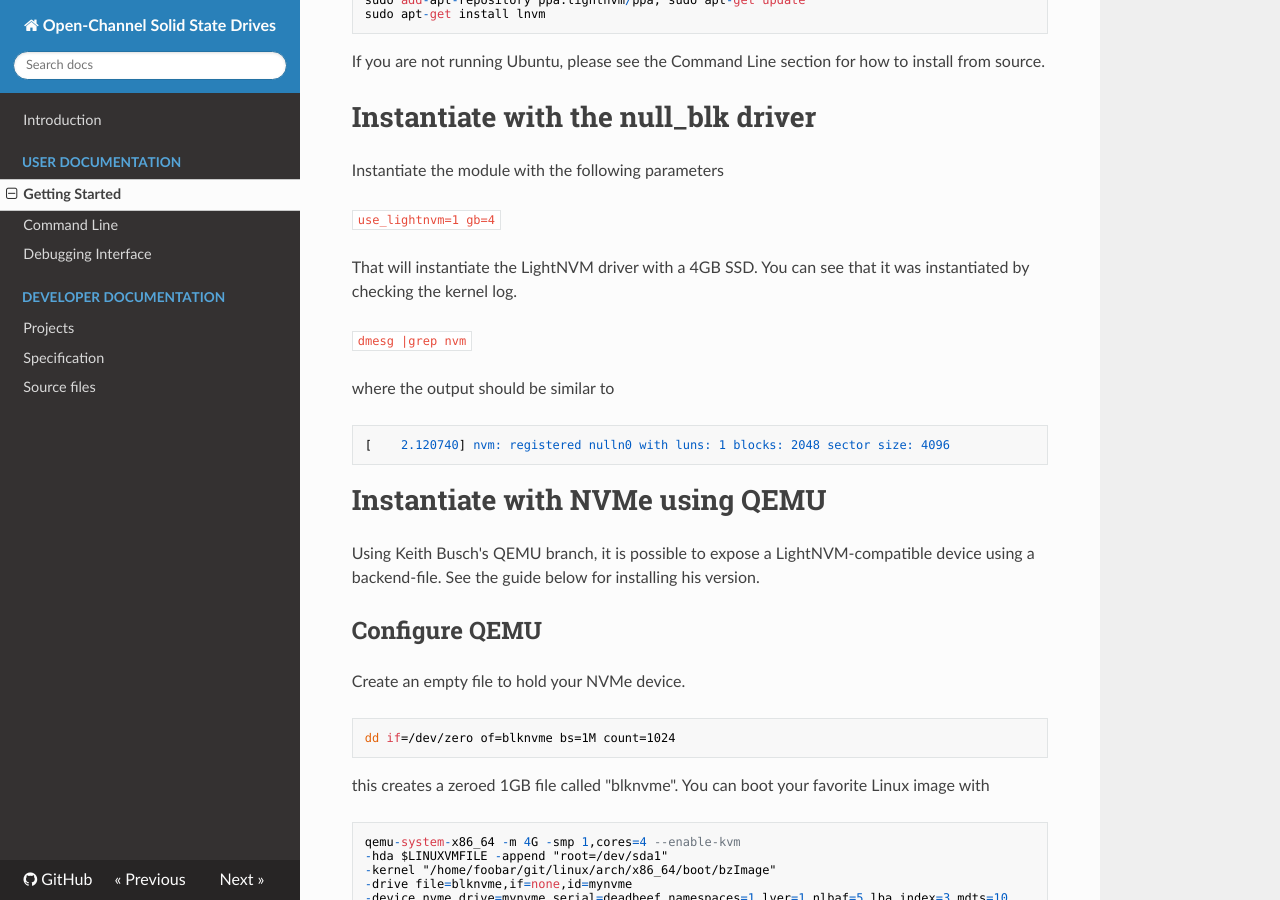
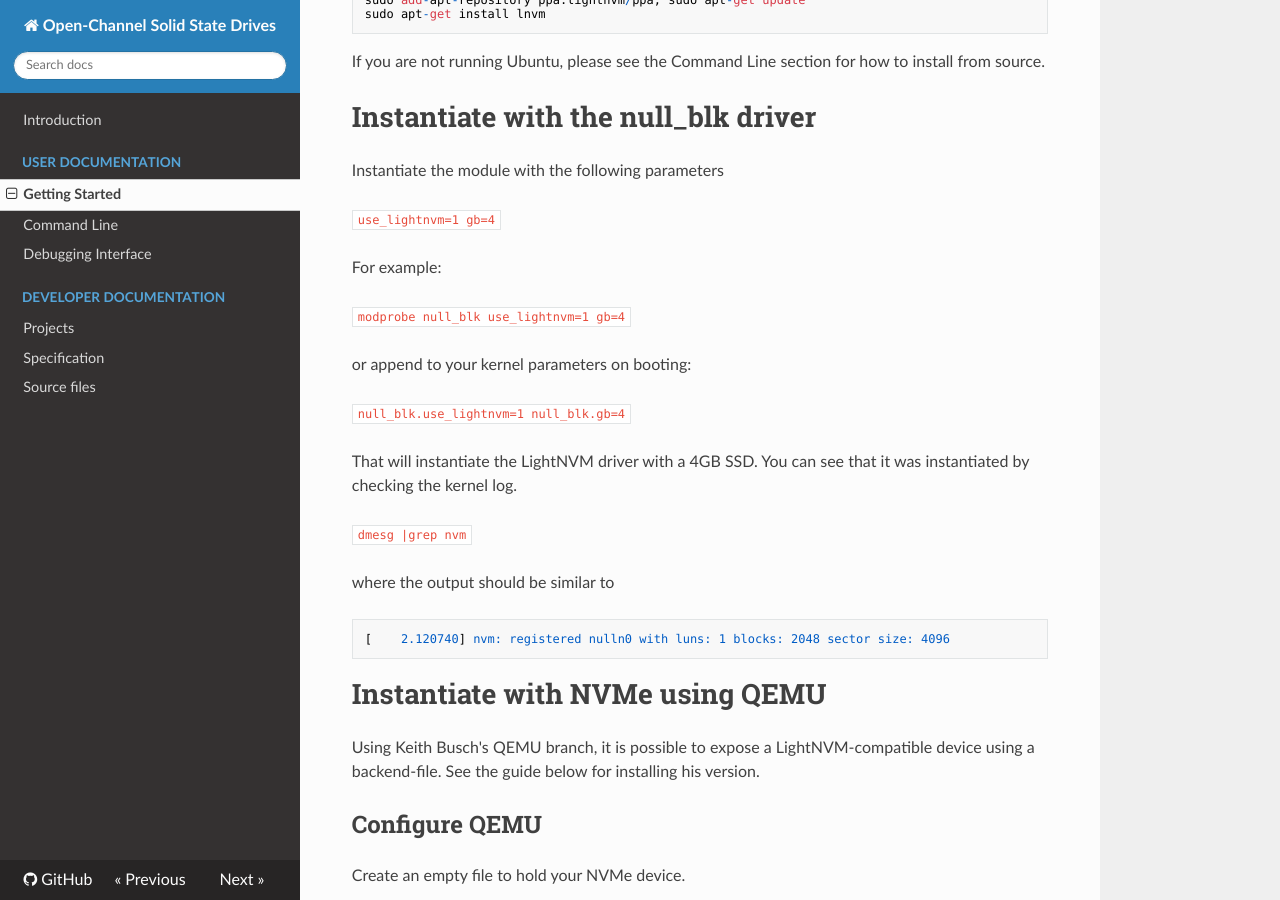
Before and after one commit to OpenChannelSSD/documentation, an MkDocs documentation site: the page built from docs/gettingstarted.md, in a window 1280 px wide and 900 px high, scrolled down 830 px. Built offline with MkDocs 1.6.1, drawn with Linux system fonts in a browser that asks for light colours; nearby versions of some CDN libraries; old or Windows-style settings are respelled for this version of MkDocs.

Commit message:
Update gettingstarted.md

```diff
--- a/docs/gettingstarted.md
+++ b/docs/gettingstarted.md
@@ -33,6 +33,14 @@ If you are not running Ubuntu, please see the Command Line section for how to in
 Instantiate the module with the following parameters
 
 `use_lightnvm=1 gb=4`
+
+For example:
+
+`modprobe null_blk use_lightnvm=1 gb=4`
+
+or append to your kernel parameters on booting:
+
+`null_blk.use_lightnvm=1 null_blk.gb=4`
 
 That will instantiate the LightNVM driver with a 4GB SSD. You can see that it
 was instantiated by checking the kernel log.
```
